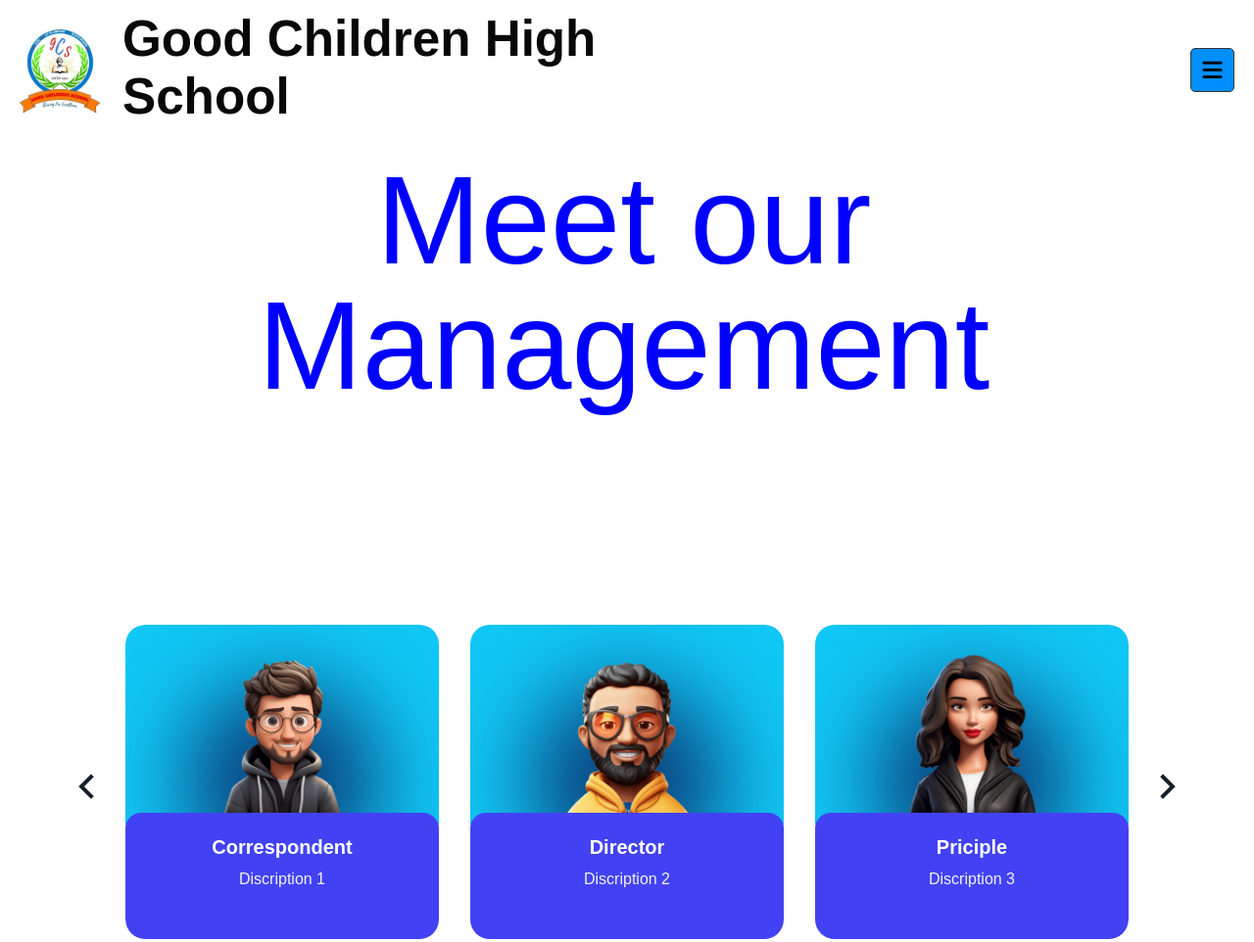
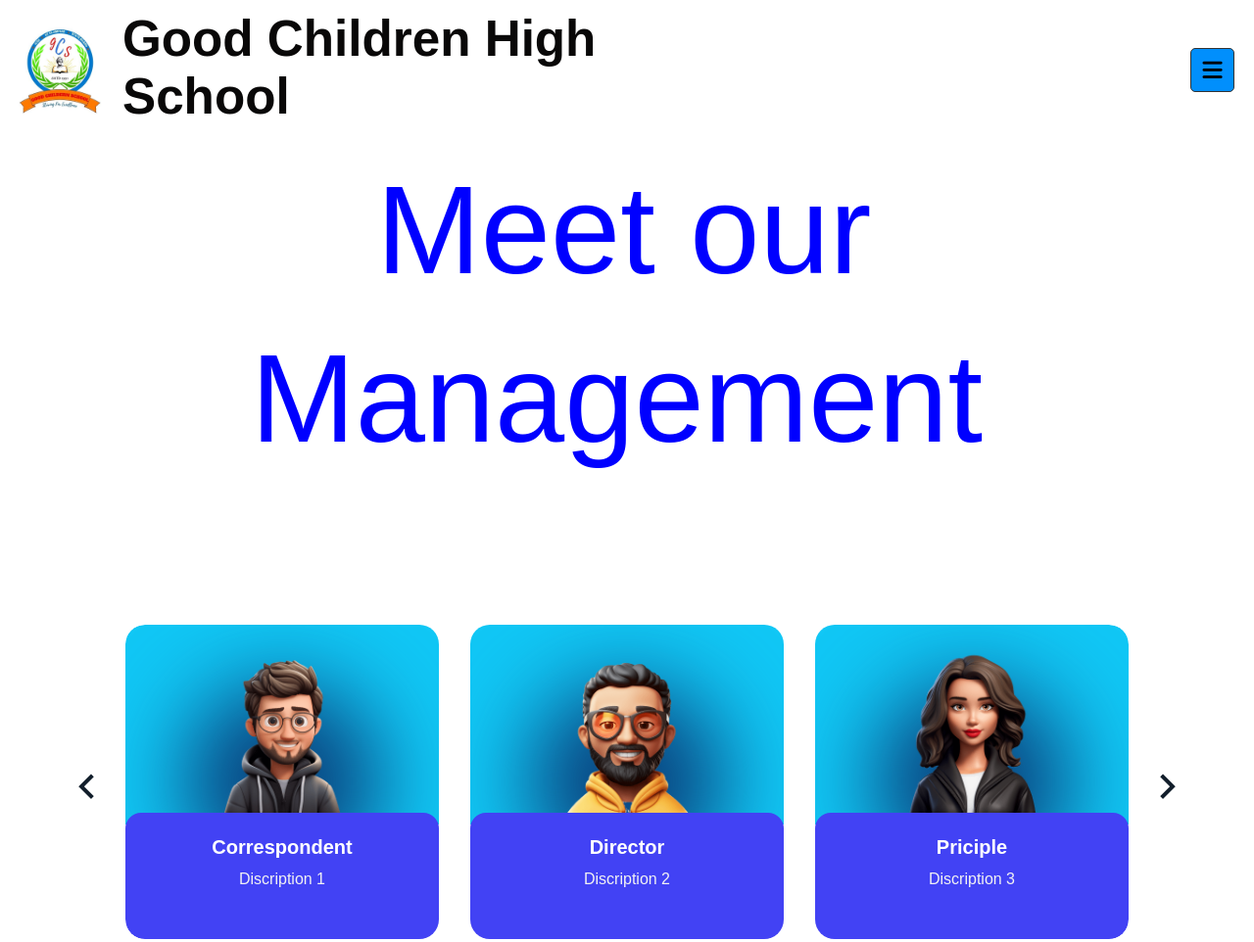
Before and after one commit to Durgesh2022/gcs, a website: page public/people.html in a window 1280 px wide. Shown: the top 962 px of the page at 98% size. Drawn offline with nearby package versions, Linux system fonts and the light colour scheme; a web font is replaced by a local one.

Commit message:
Update people.html

```diff
--- a/public/people.html
+++ b/public/people.html
@@ -63,8 +63,8 @@
     <div class="management">
       <h1 class="ml142">
          <span class="text-wrapper2">
-           <span class="letters2">Meet our Management</span>
-           <span class="line2"></span>
+           <span class="letters2">Meet our </span>
+           <span class="line2">Management</span>
          </span>
        </h1>
      <section class="mcontainer">
```
